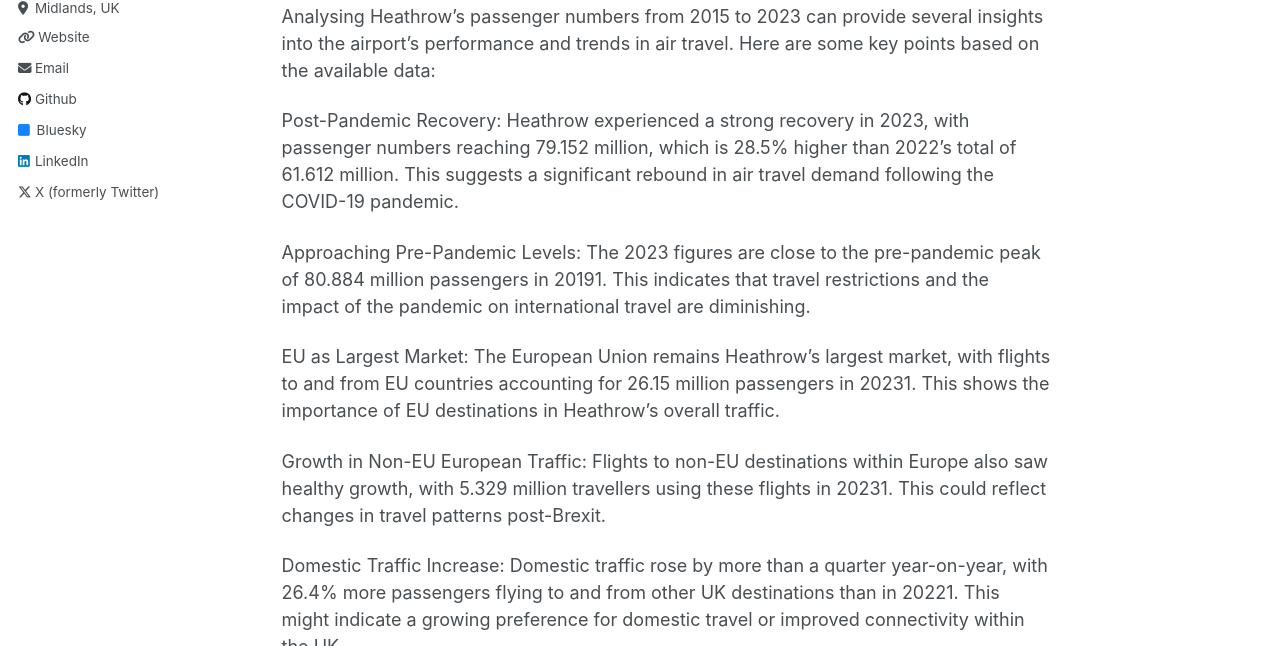
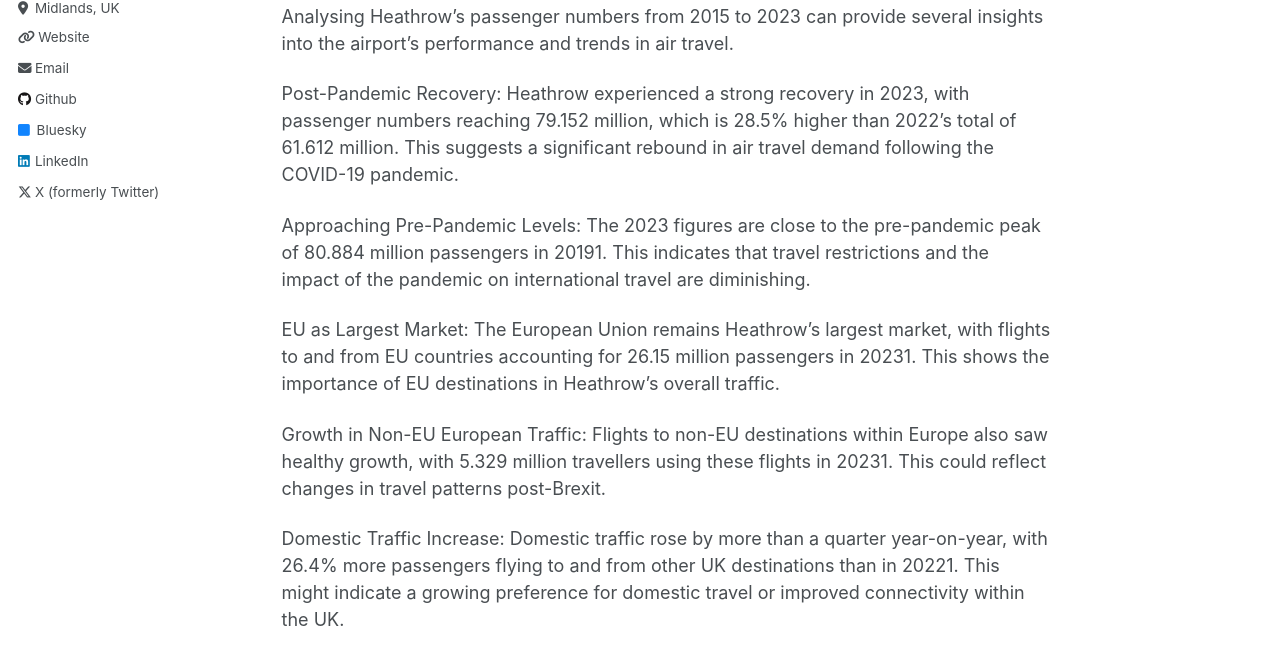
Before and after one commit to danellisprojects/danellisprojects.github.io, a Jekyll site: the page built from _portfolio/portfolio-994.md, in a window 1280 px wide and 900 px high, scrolled down 338 px, cut to the strip 254-900 px from the top of the window. Built offline with Jekyll 4.4.1, drawn with Linux system fonts in a browser that asks for light colours.

Commit message:
Update portfolio-994.md

```diff
--- a/_portfolio/portfolio-994.md
+++ b/_portfolio/portfolio-994.md
@@ -6,7 +6,7 @@
 
 <iframe title="HeathrowPassengers" width="600" height="373.5" src="https://app.powerbi.com/view?r=eyJrIjoiMmE3YjgzN2EtNTQzYS00ZTc1LWFjNDktYmI3ODczMTU0N2EyIiwidCI6ImE1MGUwYmRlLTMxZmEtNDk1NS1iY2FiLWU0NmM4MDQzMWIxOSJ9&embedImagePlaceholder=true" frameborder="0" allowFullScreen="true"></iframe>
 
-Analysing Heathrow’s passenger numbers from 2015 to 2023 can provide several insights into the airport’s performance and trends in air travel. Here are some key points based on the available data:
+Analysing Heathrow’s passenger numbers from 2015 to 2023 can provide several insights into the airport’s performance and trends in air travel.
 
 Post-Pandemic Recovery: Heathrow experienced a strong recovery in 2023, with passenger numbers reaching 79.152 million, which is 28.5% higher than 2022’s total of 61.612 million. This suggests a significant rebound in air travel demand following the COVID-19 pandemic.
 
```
